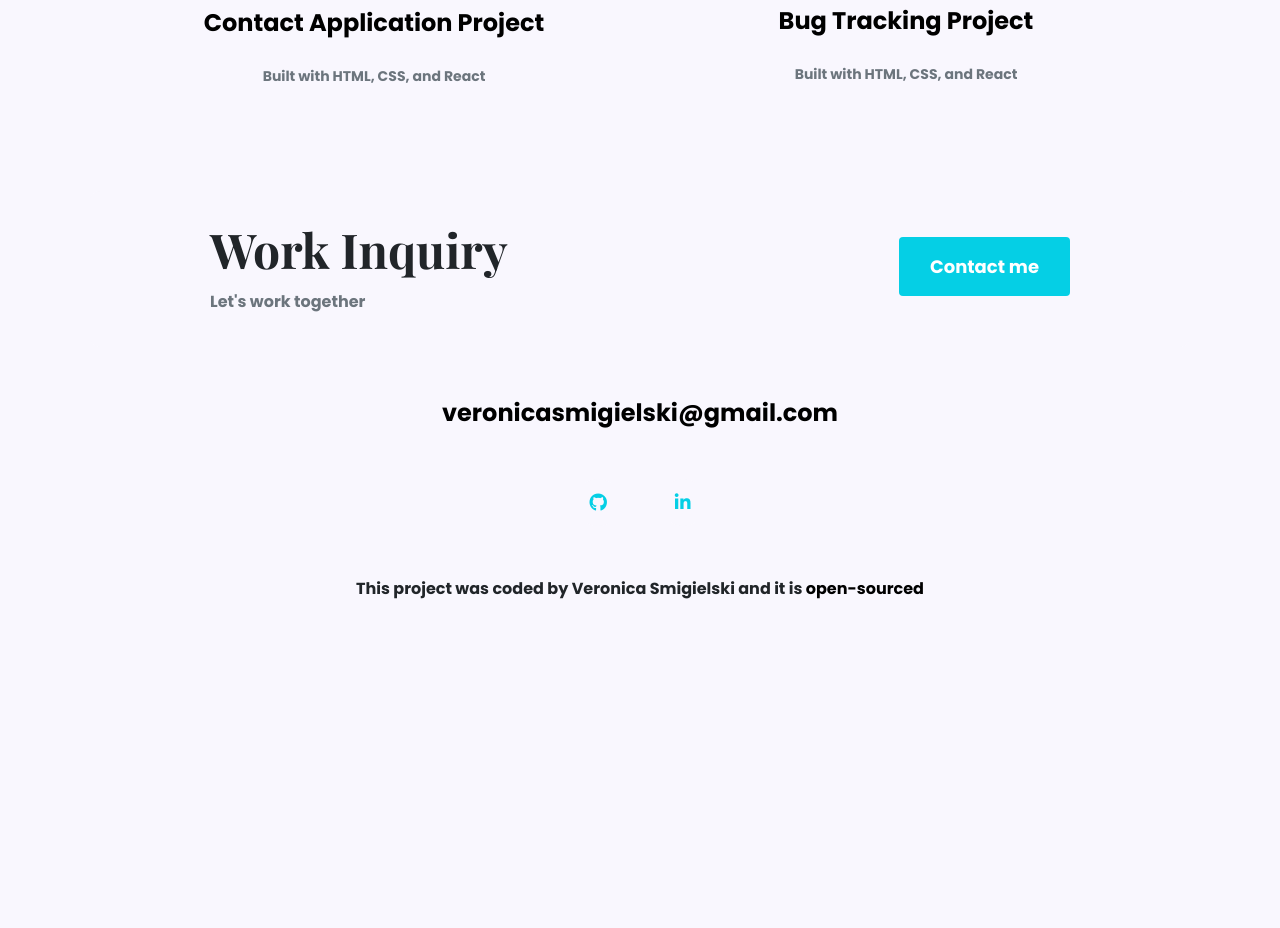
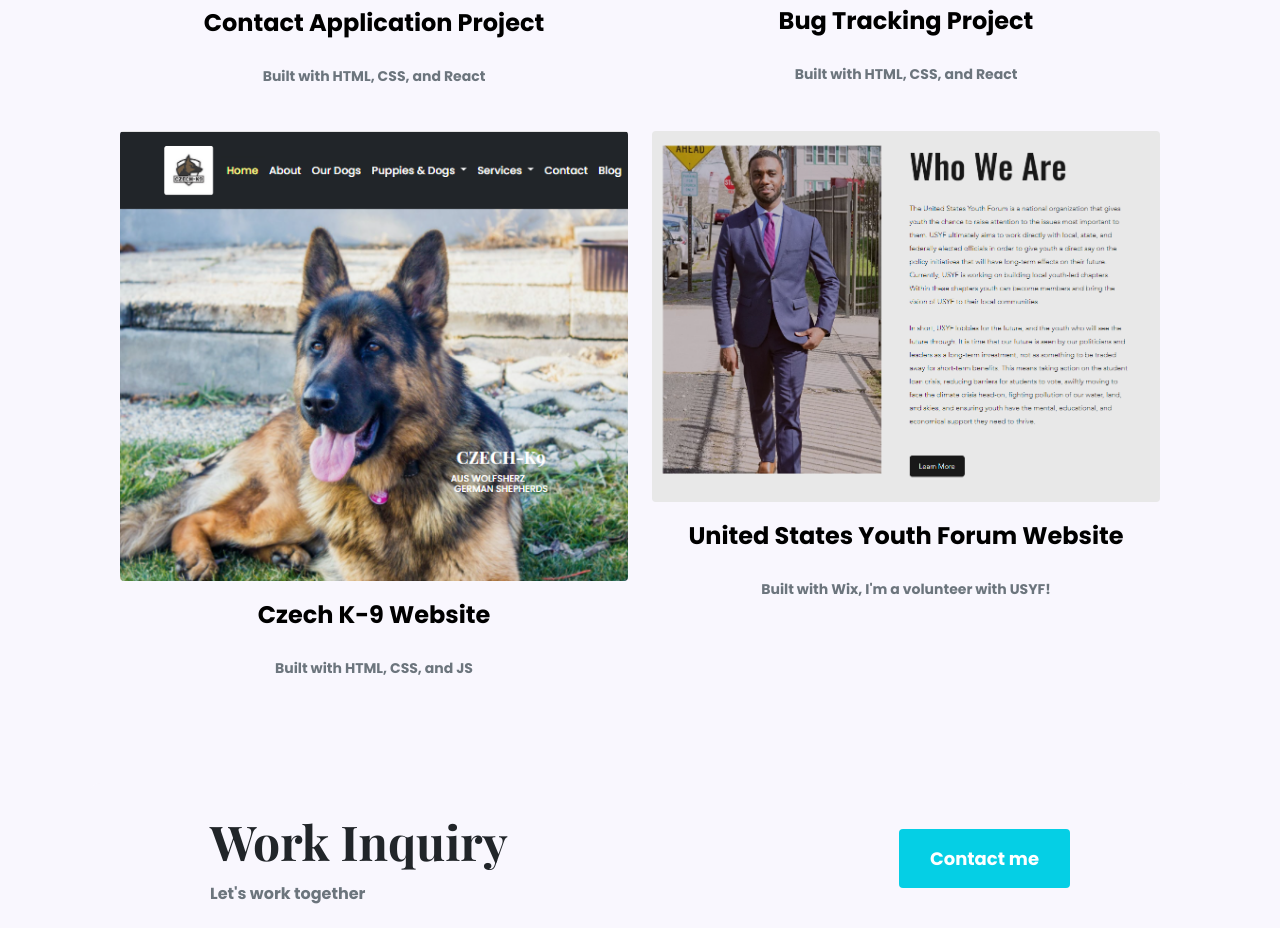
Before and after one commit to VSmigielski/VeronicaSmigielski-Website, a plain HTML site: page Work.html in a window 1280 px wide. Shown: the part 2858-3786 px from the top of the page. Before the commit the page ends 3582 px from the top, so only its background shows below. Drawn offline with nearby package versions, Linux system fonts and the light colour scheme.

Commit message:
Added the websites I've worked on to my work section of the portfolio

```diff
--- a/Work.html
+++ b/Work.html
@@ -127,6 +127,20 @@
                             Built with HTML, CSS, and React
                         </p>
                     </div>
+                    <div class="col-md-6 mb-4">
+                        <img src="images/czech-k-9.png" alt="Czech K-9 Website Preview" class="img-fluid rounded">
+                        <h3 class="text-center mt-3"><a href="https://goofy-austin-ce00f1.netlify.app/">Czech K-9 Website</a></h3>
+                        <p class="text-center text-muted">
+                            Built with HTML, CSS, and JS
+                        </p>
+                    </div>
+                    <div class="col-md-6 mb-4">
+                        <img src="images/usyf.png" alt="United States Youth Forum Preview" class="img-fluid rounded">
+                        <h3 class="text-center mt-3"><a href="https://www.unitedstatesyouthforum.org/">United States Youth Forum Website</a></h3>
+                        <p class="text-center text-muted">
+                            Built with Wix, I'm a volunteer with USYF!
+                        </p>
+                    </div>
                 </div>
             </div>
             <footer>
```
Also changed, not shown: images/usyf.png (added).
